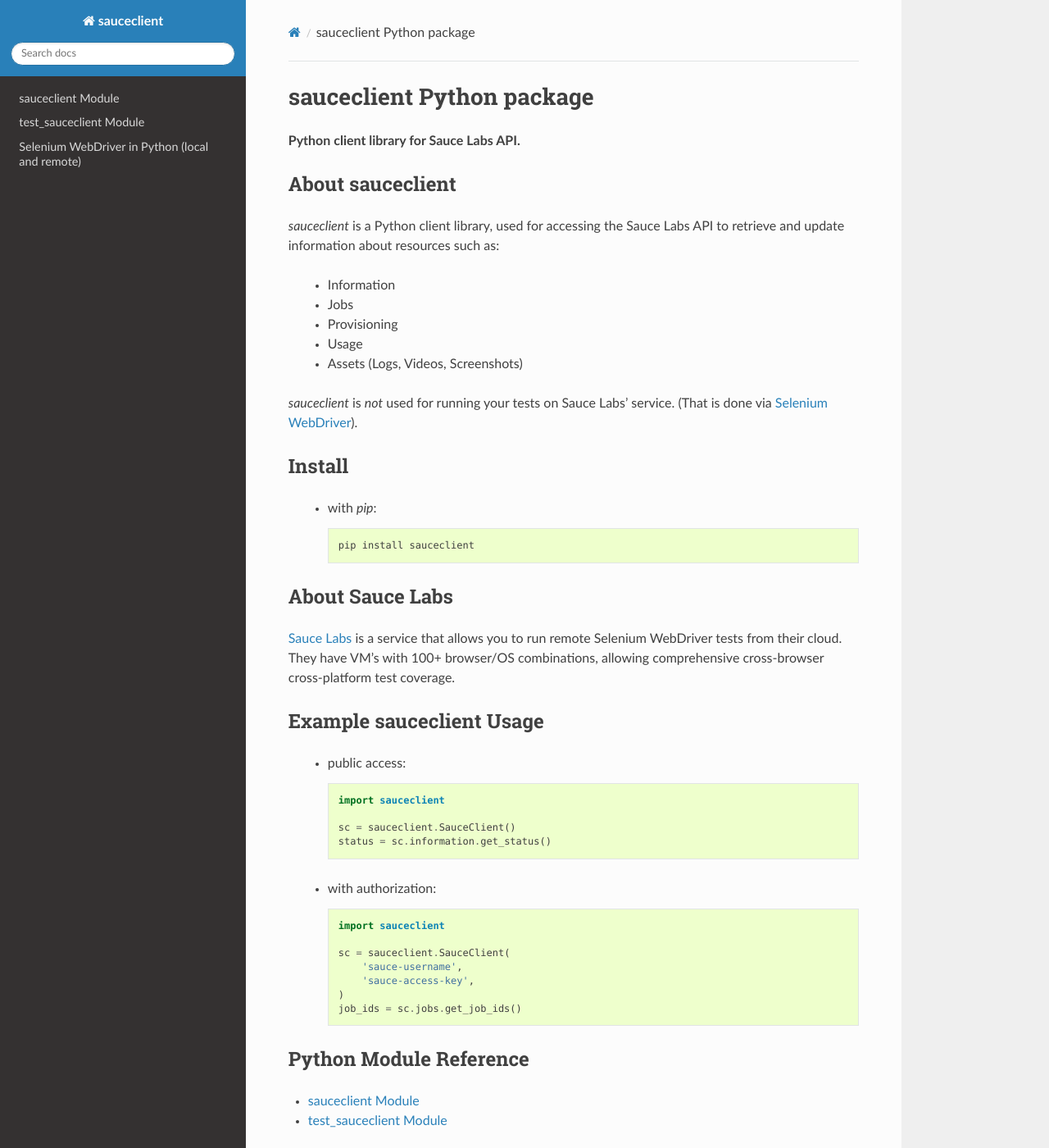
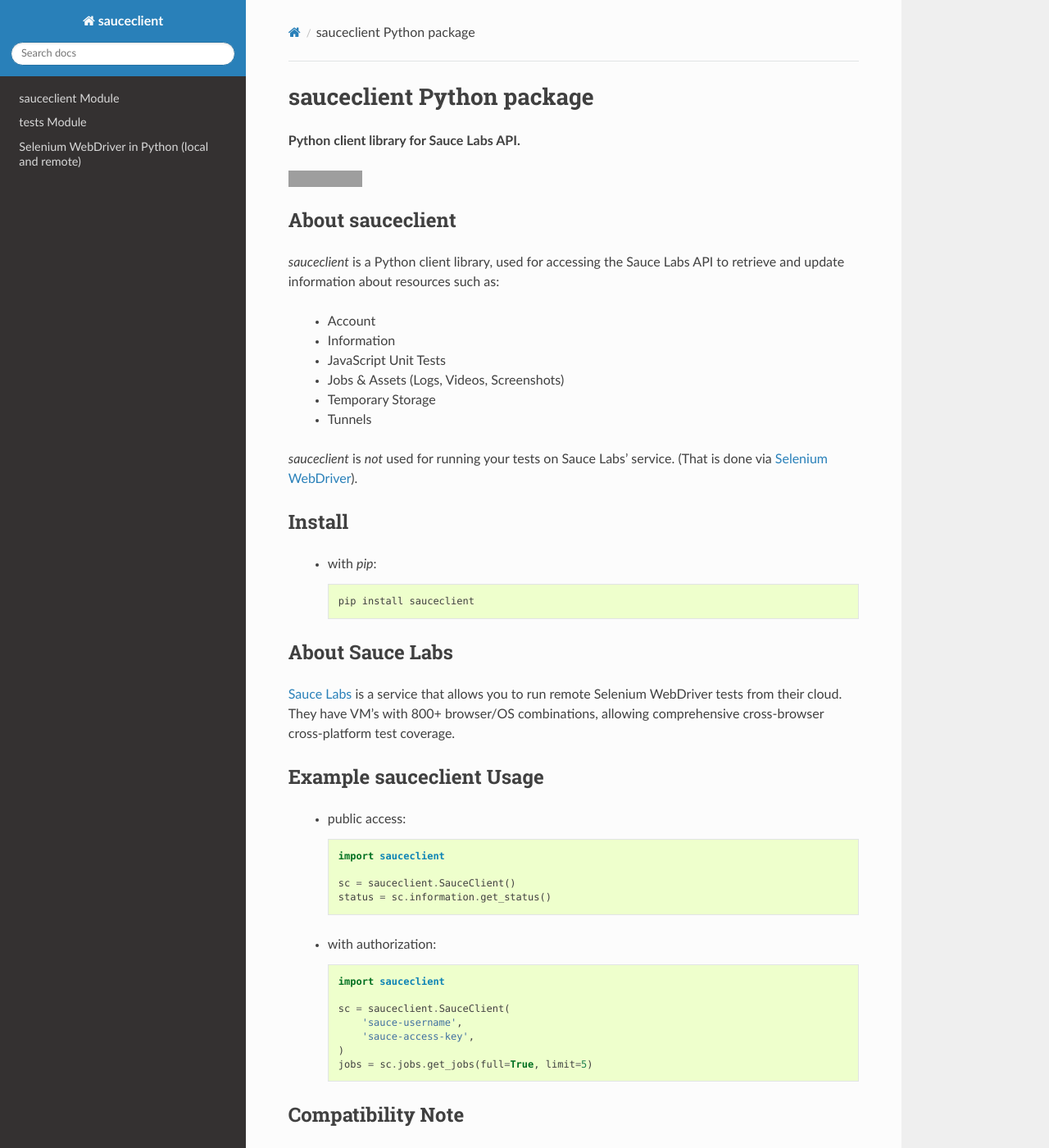
Before and after one commit to cgoldberg/sauceclient, a Sphinx documentation site: the page built from doc/index.rst, in a window 1280 px wide and 1400 px high. Shown: the whole window at 82% size. Built offline with Sphinx 7.4.7 and the Read the Docs theme 2.0.0, drawn with Linux system fonts in a browser that asks for light colours; some of the changed text lies outside the part shown; grey boxes are pictures that could not be loaded.

Commit message:
Updated docs and fixed manifest. (#14)
* Updated docs and fixed manifest.

* Added Travis build status badge.

* Fixed module name in docs.

```diff
--- a/doc/index.rst
+++ b/doc/index.rst
@@ -3,6 +3,9 @@
 ==========================
 
 **Python client library for Sauce Labs API.**
+
+.. image:: https://travis-ci.org/cgoldberg/sauceclient.svg?branch=master
+    :target: https://travis-ci.org/cgoldberg/sauceclient
 
 About sauceclient
 =================
@@ -10,14 +13,15 @@
 `sauceclient` is a Python client library, used for accessing the Sauce Labs
 API to retrieve and update information about resources such as:
 
+ * Account
  * Information
- * Jobs
- * Provisioning
- * Usage
- * Assets (Logs, Videos, Screenshots)
+ * JavaScript Unit Tests
+ * Jobs & Assets (Logs, Videos, Screenshots)
+ * Temporary Storage
+ * Tunnels
 
-`sauceclient` is *not* used for running your tests on Sauce Labs'
-service.  (That is done via `Selenium WebDriver`_).
+`sauceclient` is *not* used for running your tests on Sauce Labs' service.
+(That is done via `Selenium WebDriver`_).
 
 .. _Selenium WebDriver: selenium_on_sauce.html
 
@@ -32,7 +36,7 @@
 ================
 
 `Sauce Labs <https://saucelabs.com>`_ is a service that allows you to run
-remote Selenium WebDriver tests from their cloud. They have VM's with 100+
+remote Selenium WebDriver tests from their cloud. They have VM's with 800+
 browser/OS combinations, allowing comprehensive cross-browser cross-platform
 test coverage.
 
@@ -54,7 +58,13 @@
         'sauce-username',
         'sauce-access-key',
     )
-    job_ids = sc.jobs.get_job_ids()
+    jobs = sc.jobs.get_jobs(full=True, limit=5)
+
+Compatibility Note
+==================
+
+Please note that due to changes in the SauceLabs REST API, some of sauceclient's
+classes and methods have been removed or renamed since the previous release.
 
 Python Module Reference
 =======================
@@ -63,7 +73,7 @@
     :maxdepth: 4
 
     sauceclient
-    test_sauceclient
+    tests
 
 Running Selenium WebDriver
 ==========================
--- a/doc/test_sauceclient.rst
+++ b/doc/tests.rst
@@ -1,6 +1,6 @@
-test_sauceclient Module
+tests Module
 =======================
 
-.. automodule:: test_sauceclient
+.. automodule:: tests
     :members:
     :undoc-members:
```
Also changed, not shown: README.rst (+18 -8 lines), 1 other file.
